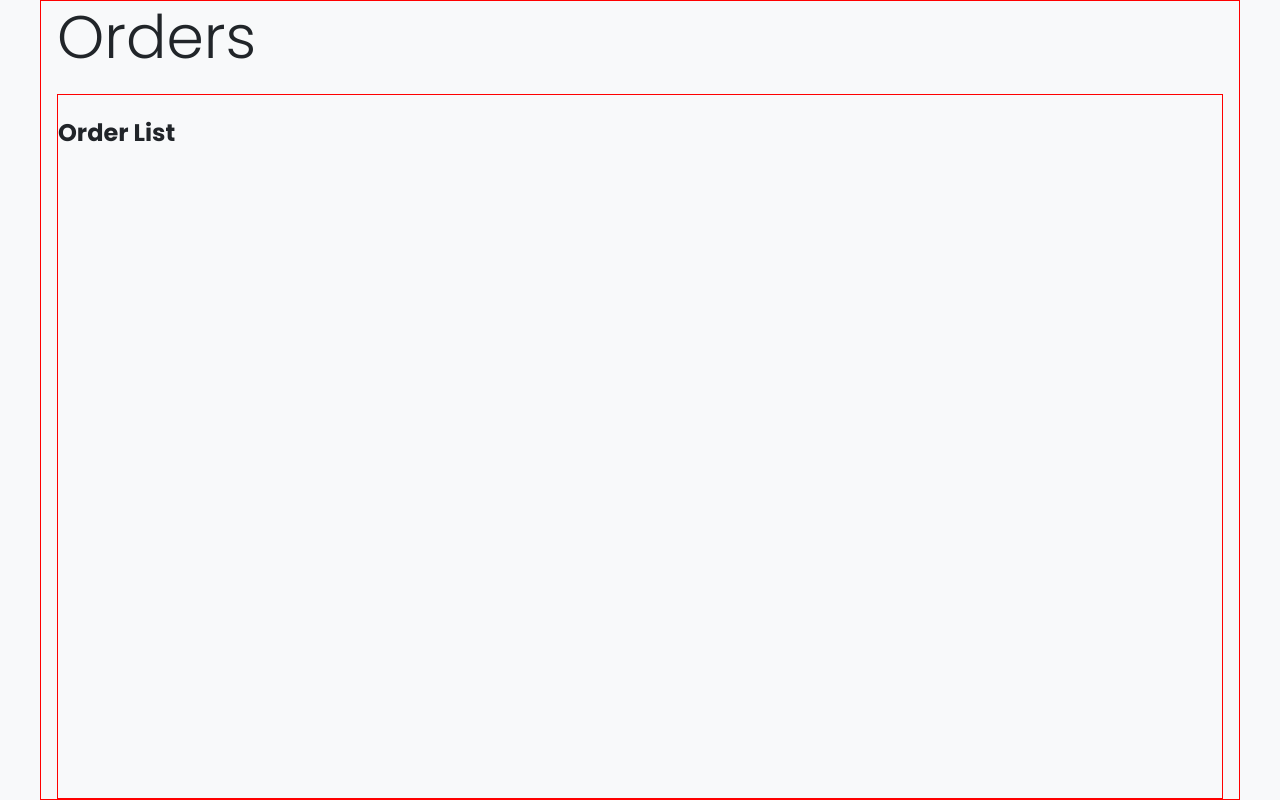
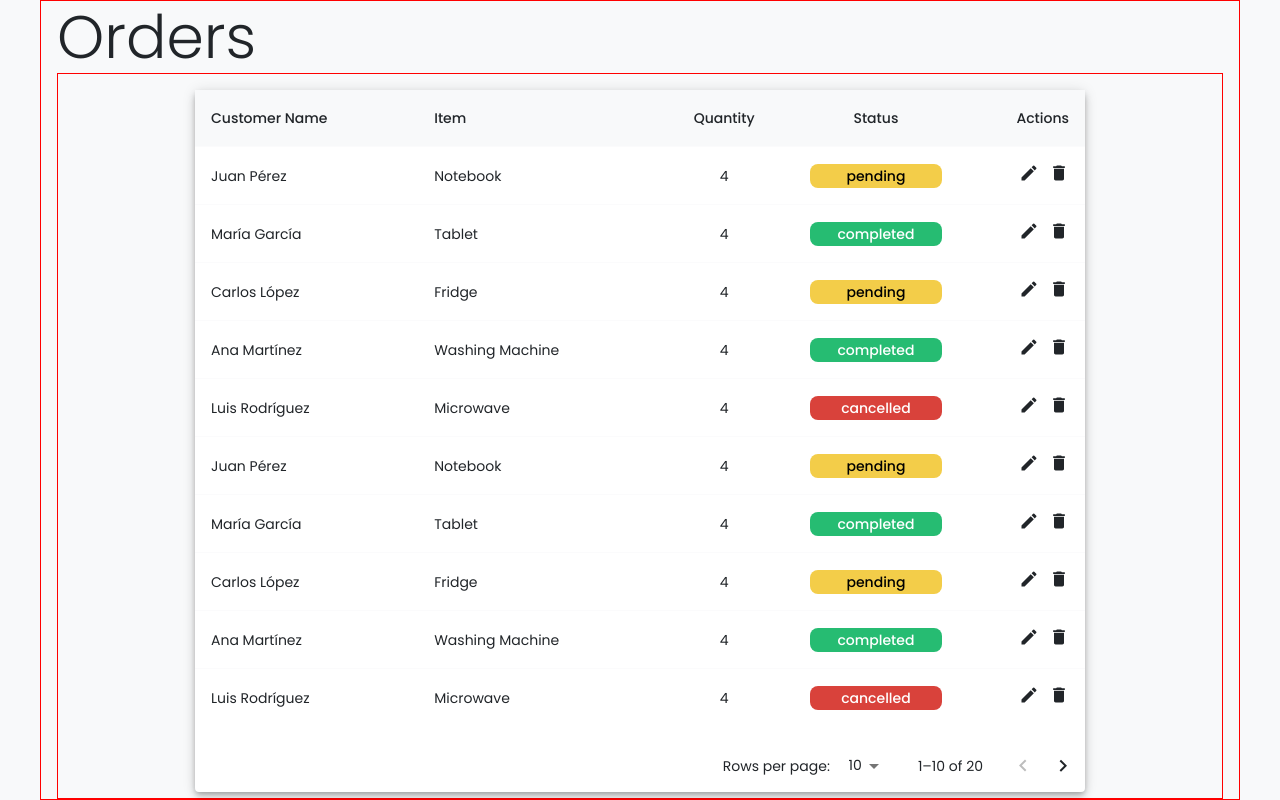
Before and after one commit to maurojjzz/orders-challenge, a React app in the folder frontend/: page / in a window 1280 px wide. Built offline with nearby package versions, Linux system fonts and the light colour scheme; the HTML template or start-up script is replaced by a standard one.

Commit message:
feat(table): orders table first design

```diff
--- a/frontend/package.json
+++ b/frontend/package.json
@@ -16,6 +16,7 @@
     "@mui/material": "^7.3.4",
     "react": "^19.1.1",
     "react-dom": "^19.1.1",
+    "react-icons": "^5.5.0",
     "react-router-dom": "^7.9.4"
   },
   "devDependencies": {
--- a/frontend/src/components/Layout.tsx
+++ b/frontend/src/components/layout/Layout.tsx
@@ -1,5 +1,6 @@
 import { Box, Typography } from "@mui/material";
 import { Routes, Route, Navigate } from "react-router-dom";
+import Home from "../views/Home";
 
 const Layout = () => {
   return (
@@ -15,16 +16,18 @@ const Layout = () => {
         flexGrow: 1
       }}
     >
-      <Typography variant="h2" gutterBottom>
+      <Typography variant="h2" fontWeight={300}>
         Orders
       </Typography>
       <Box sx={{
         border:"1px solid red",
         flexGrow: 1,
+        display: "flex",
+        flexDirection: "column",
       }}>
         <Routes>
-          <Route path="/" element={<h2>Order List</h2>} />
-          <Route path="/:id" element={<h2>Order Details</h2>} />
+          <Route path="/" element={<Home />} />
+          <Route path="/orders/:id" element={<h2>Order Details</h2>} />
           <Route path="*" element={<Navigate to="/" replace />} />
         </Routes>
       </Box>
--- /dev/null
+++ b/frontend/src/components/orders-table/OrdersTable.tsx
@@ -0,0 +1,160 @@
+import {
+  Table,
+  TableBody,
+  TableCell,
+  TableContainer,
+  TableHead,
+  TableRow,
+  Paper,
+  useTheme,
+  Tooltip,
+  Typography,
+  TablePagination,
+} from "@mui/material";
+import { useState } from "react";
+import { MdEdit } from "react-icons/md";
+import { MdDelete } from "react-icons/md";
+
+const rows = [
+  { id: 1, order: "Notebook", customer: "Juan Pérez", status: "pending" },
+  { id: 2, order: "Tablet", customer: "María García", status: "completed" },
+  { id: 3, order: "Fridge", customer: "Carlos López", status: "pending" },
+  { id: 4, order: "Washing Machine", customer: "Ana Martínez", status: "completed" },
+  { id: 5, order: "Microwave", customer: "Luis Rodríguez", status: "cancelled" },
+  { id: 1, order: "Notebook", customer: "Juan Pérez", status: "pending" },
+  { id: 2, order: "Tablet", customer: "María García", status: "completed" },
+  { id: 3, order: "Fridge", customer: "Carlos López", status: "pending" },
+  { id: 4, order: "Washing Machine", customer: "Ana Martínez", status: "completed" },
+  { id: 5, order: "Microwave", customer: "Luis Rodríguez", status: "cancelled" },
+  { id: 1, order: "Notebook", customer: "Juan Pérez", status: "pending" },
+  { id: 2, order: "Tablet", customer: "María García", status: "completed" },
+  { id: 3, order: "Fridge", customer: "Carlos López", status: "pending" },
+  { id: 4, order: "Washing Machine", customer: "Ana Martínez", status: "completed" },
+  { id: 5, order: "Microwave", customer: "Luis Rodríguez", status: "cancelled" },
+  { id: 1, order: "Notebook", customer: "Juan Pérez", status: "pending" },
+  { id: 2, order: "Tablet", customer: "María García", status: "completed" },
+  { id: 3, order: "Fridge", customer: "Carlos López", status: "pending" },
+  { id: 4, order: "Washing Machine", customer: "Ana Martínez", status: "completed" },
+  { id: 5, order: "Microwave", customer: "Luis Rodríguez", status: "cancelled" },
+];
+
+const OrdersTable = () => {
+  const theme = useTheme();
+  const [page, setPage] = useState(0);
+  const [rowsPerPage, setRowsPerPage] = useState(10);
+
+  // Calcular las filas que se muestran en la página actual
+  const paginatedRows = rows.slice(page * rowsPerPage, page * rowsPerPage + rowsPerPage);
+
+  const handleChangePage = (_event: unknown, newPage: number) => {
+    setPage(newPage);
+  };
+
+  const handleChangeRowsPerPage = (event: React.ChangeEvent<HTMLInputElement>) => {
+    setRowsPerPage(parseInt(event.target.value, 10));
+    setPage(0);
+  };
+
+  return (
+    <Paper sx={{ marginTop: 2, maxWidth: "890px", width: "100%", boxShadow: 5 }}>
+      <TableContainer sx={{ height: "650px" }}>
+        <Table stickyHeader aria-label="orders table">
+          <TableHead>
+            <TableRow>
+              <TableCell>Customer Name</TableCell>
+              <TableCell>Item</TableCell>
+              <TableCell
+                align="center"
+                sx={{
+                  "@media (max-width:584px)": { display: "none" },
+                }}
+              >
+                Quantity
+              </TableCell>
+              <TableCell
+                align="center"
+                sx={{
+                  "@media (max-width:454px)": { display: "none" },
+                }}
+              >
+                Status
+              </TableCell>
+              <TableCell align="right">Actions</TableCell>
+            </TableRow>
+          </TableHead>
+          <TableBody>
+            {paginatedRows.map((row, index) => (
+              <TableRow key={`${row.id}-${index}`} sx={{ "&:last-child td, &:last-child th": { border: 0 } }}>
+                <TableCell>{row.customer}</TableCell>
+                <TableCell component="th" scope="row">
+                  {row.order}
+                </TableCell>
+                <TableCell
+                  align="center"
+                  sx={{
+                    "@media (max-width:584px)": { display: "none" },
+                  }}
+                >
+                  4
+                </TableCell>
+                <TableCell
+                  sx={{
+                    "@media (max-width:454px)": { display: "none" },
+                  }}
+                  align="center"
+                >
+                  <Typography
+                    variant="body2"
+                    textAlign={"center"}
+                    sx={{
+                      borderRadius: "8px",
+                      backgroundColor:
+                        row.status === "completed"
+                          ? theme.palette.success.main
+                          : row.status === "cancelled"
+                          ? theme.palette.error.main
+                          : row.status === "pending"
+                          ? theme.palette.warning.main
+                          : theme.palette.background.default,
+                      color:
+                        row.status === "completed"
+                          ? theme.palette.success.contrastText
+                          : row.status === "cancelled"
+                          ? theme.palette.error.contrastText
+                          : row.status === "pending"
+                          ? theme.palette.warning.contrastText
+                          : theme.palette.text.primary,
+                      fontWeight: 500,
+                      py: "2px",
+                    }}
+                  >
+                    {row.status}
+                  </Typography>
+                </TableCell>
+                <TableCell align="right">
+                  <Tooltip title="Edit Order">
+                    <MdEdit style={{ cursor: "pointer", fontSize: 20 }} />
+                  </Tooltip>
+                  <Tooltip title="Delete Order">
+                    <MdDelete style={{ cursor: "pointer", marginLeft: 10, fontSize: 20 }} />
+                  </Tooltip>
+                </TableCell>
+              </TableRow>
+            ))}
+          </TableBody>
+        </Table>
+      </TableContainer>
+      <TablePagination
+        rowsPerPageOptions={[5, 10, 15, 25, 40]}
+        component="div"
+        count={rows.length}
+        rowsPerPage={rowsPerPage}
+        page={page}
+        onPageChange={handleChangePage}
+        onRowsPerPageChange={handleChangeRowsPerPage}
+      />
+    </Paper>
+  );
+};
+
+export default OrdersTable;
--- /dev/null
+++ b/frontend/src/components/views/Home.tsx
@@ -0,0 +1,19 @@
+import { Box } from "@mui/material";
+import OrdersTable from "../orders-table/OrdersTable";
+
+const Home = () => {
+  return (
+    <Box
+        sx={{
+            display:"flex",
+            flexDirection:"column",
+            flexGrow:"1",
+            alignItems:"center",
+        }}
+    >
+      <OrdersTable />
+    </Box>
+  )
+}
+
+export default Home
--- a/frontend/src/main.tsx
+++ b/frontend/src/main.tsx
@@ -2,13 +2,13 @@ import { StrictMode } from 'react'
 import { createRoot } from 'react-dom/client'
 import { ThemeProvider, CssBaseline } from '@mui/material';
 import { BrowserRouter as Router } from 'react-router-dom';
+import './index.css'
 import '@fontsource/poppins/300.css'
 import '@fontsource/poppins/400.css'
 import '@fontsource/poppins/500.css'
 import '@fontsource/poppins/700.css'
 import theme from './theme/theme'
-import './index.css'
-import Layout from './components/Layout.tsx';
+import Layout from './components/layout/Layout.tsx';
 
 createRoot(document.getElementById('root')!).render(
   <StrictMode>
--- a/frontend/src/theme/theme.ts
+++ b/frontend/src/theme/theme.ts
@@ -11,15 +11,15 @@ const theme = createTheme({
             contrastText: "#ffffff",
         },
         success: {
-            main: "#4caf50",
+            main: "#26bc72",
             contrastText: "#ffffff",
         },
         warning: {
-            main: "#ffb300",
+            main: "#f3cd49",
             contrastText: "#000000",
         },
         error: {
-            main: "#f44336",
+            main: "#d9423b",
             contrastText: "#ffffff",
         },
         background: {
```
Also changed, not shown: 1 other file (tests, documents, lock files or other folders).
